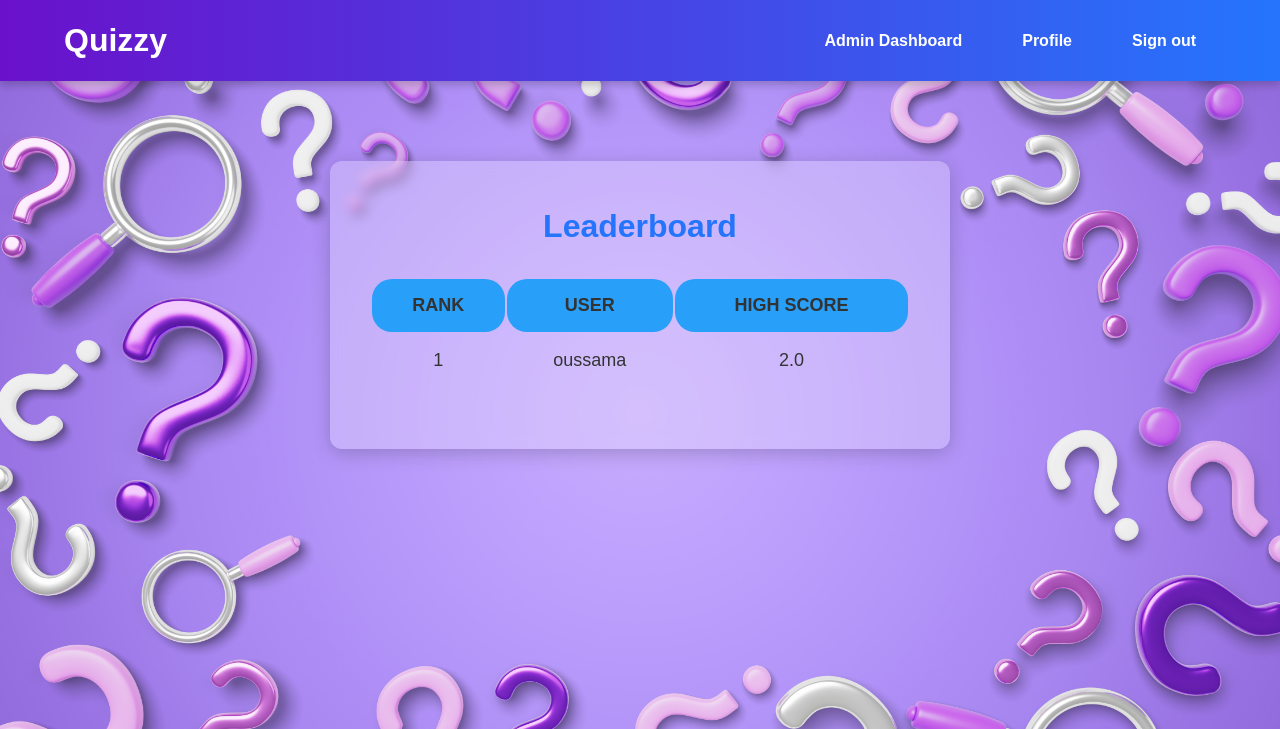
After one commit to TuxSama/quizz-app, a Django app: page /leaders/ in a window 1280 px wide. The commit adds this page. Shown: the top 729 px of the page. Run offline with Django 5.2, Linux system fonts and the light colour scheme; a user stored in the database is signed in; data comes from the database, SQL or seed files in the repository; both versions use the stored data as it was after the commit.

Commit message:
adding ladder bored

```diff
--- a/quizapp/static/css/auth.css
+++ b/quizapp/static/css/auth.css
@@ -340,6 +340,42 @@ footer p {
     color: #FF0000;
 
 }
+.quiz-card table {
+    width: 100%;
+
+    margin: 20px 0;
+    font-size: 18px;
+    text-align: left;
+}
+
+.quiz-card th, td {
+    padding: 12px 15px;
+    border-radius: 20px;
+
+}
+
+.quiz-card th {
+    background-color: #289fF9;
+    font-weight: bold;
+    text-transform: uppercase;
+}
+
+.quiz-card tr:nth-child(even) {
+    background-color: #f2f2f2;
+}
+
+.quiz-card tr:hover {
+    background-color: #f1f1f1;
+}
+
+.quiz-card table tbody tr td {
+    text-align: center;
+}
+
+.quiz-card table thead tr th {
+    text-align: center;
+}
+
 .question-card .qlabel{
     font-size: 2rem;
     font-weight: 800;
--- a/quizapp/templates/base.html
+++ b/quizapp/templates/base.html
@@ -15,7 +15,11 @@
                 <a href="/">Quizzy</a>
             </div>
             <ul class="nav-links">
-                {% if user.is_authenticated %}
+                {% if user.is_superuser %}
+                    <li><a href="/admin/">Admin Dashboard</a></li>
+                    <li><a href="{% url 'profile'%}">Profile</a></li>
+                    <li><a href="{% url 'signout'%}">Sign out</a></li>
+                {% elif user.is_authenticated %}
                     <li><a href="{% url 'dashboard'%}">Dashboard</a></li>
                     <li><a href="{% url 'profile'%}">Profile</a></li>
                     <li><a href="{% url 'signout'%}">Sign out</a></li>
--- a/quizapp/templates/dashboard.html
+++ b/quizapp/templates/dashboard.html
@@ -5,8 +5,8 @@
     <div class="quiz-card">
         <h1>Choisir un Quiz</h1>
         <ul>
-        <a href="{% url 'quiz1' %}"><li class="quiz">Quize de geo</li></a>
-        <a href="{% url 'quiz1' %}"><li class="quiz">Quize de history</li></a>
+        <a href="{% url 'quiz1' %}"><li class="quiz">Start Quize</li></a>
+        <a href="{%url 'leaders'%}"><li class="quiz">Leadersboard</li></a>
     </ul>
     </div>
 </div>
--- /dev/null
+++ b/quizapp/templates/leaders.html
@@ -0,0 +1,31 @@
+{% extends 'base.html' %}
+{% block title %}Profile{% endblock %}
+{% block content %}
+<div class="quiz-container">
+    <div class="quiz-card">
+        <h1>Leaderboard</h1>
+        {% if leaderboard %}
+            <table>
+                <thead>
+                    <tr>
+                        <th>Rank</th>
+                        <th>User</th>
+                        <th>High Score</th>
+                    </tr>
+                </thead>
+                <tbody>
+                    {% for entry in leaderboard %}
+                    <tr>
+                        <td>{{ forloop.counter }}</td> <!-- Rank -->
+                        <td>{{ entry.username }}</td> <!-- Username -->
+                        <td>{{ entry.high_score }}</td> <!-- High Score -->
+                    </tr>
+                    {% endfor %}
+                </tbody>
+            </table>
+        {% else %}
+            <p>No scores available yet.</p>
+        {% endif %}
+    </div>
+</div>
+{% endblock %}
--- a/quizapp/templates/quiz_completed.html
+++ b/quizapp/templates/quiz_completed.html
@@ -16,6 +16,5 @@
                     </li>
                 {% endfor %}
             </ul>
-
         </div></div>
 {% endblock %}
--- a/quizapp/urls.py
+++ b/quizapp/urls.py
@@ -8,5 +8,6 @@ urlpatterns=[
     path("dashboard/",views.dashboard,name="dashboard"),
     path("signout/",views.signout,name="signout"),
     path("profile/", views.profile, name='profile'),
-    path("quiz1/", views.quiz1, name='quiz1')
+    path("quiz1/", views.quiz1, name='quiz1'),
+    path("leaders/", views.leaders, name='leaders')
 ]
--- a/quizapp/views.py
+++ b/quizapp/views.py
@@ -1,10 +1,10 @@
 from django.shortcuts import render, redirect
 from django.contrib.auth import login, authenticate, logout
-from django.contrib.auth.forms import AuthenticationForm
 from django.contrib.auth.decorators import login_required
-from .forms import AuthForm,SignUpForm
-from .models import Question1
-from .forms import QuizForm
+from .forms import AuthForm,SignUpForm,QuizForm
+from .models import Question1,Stock
+from django.db.models import Max
+from django.contrib.auth.models import User
 def introduction(request):
     return render(request, "introduction.html")
 
@@ -55,8 +55,19 @@ def profile(request):
 def signout(request):
     logout(request)
     return redirect('signin')
+@login_required
+def leaders(request):
+    leaderboard = (
+        Stock.objects.values('user')
+        .annotate(high_score=Max('score'))
+        .order_by('-high_score')[:10]
+    )
 
-@login_required
+    for entry in leaderboard:
+        user = User.objects.get(id=entry['user'])  # Fetch the User object
+        entry['username'] = user.username  # Add the username to the entry
+
+    return render(request, "leaders.html", {'leaderboard': leaderboard})
 def quiz1(request):
     questions = Question1.objects.all()
     current_index = request.session.get('current_question', 0)
@@ -85,4 +96,17 @@ def quiz1(request):
         quiz_history = request.session.pop('quiz_history', [])
         score = sum(1 for item in quiz_history if item['selected_answer'] == item['correct_answer'])
 
-        return render(request, 'quiz_completed.html', {'quiz_history': quiz_history, 'score': score})
+
+        ticker = "QUIZ1"
+        name = "Quiz 1"
+        Stock.objects.create(
+            user=request.user,
+            ticker=ticker,
+            name=name,
+            score=score
+        )
+
+        return render(request, 'quiz_completed.html', {
+            'quiz_history': quiz_history,
+            'score': score
+        })
```
Also changed, not shown: quizapp/models.py (+12 -8 lines), db.sqlite3, quizapp/migrations/0007_stock.py (added), quizapp/migrations/0008_stock_user.py (added), quizapp/migrations/0009_alter_stock_user.py (added).
